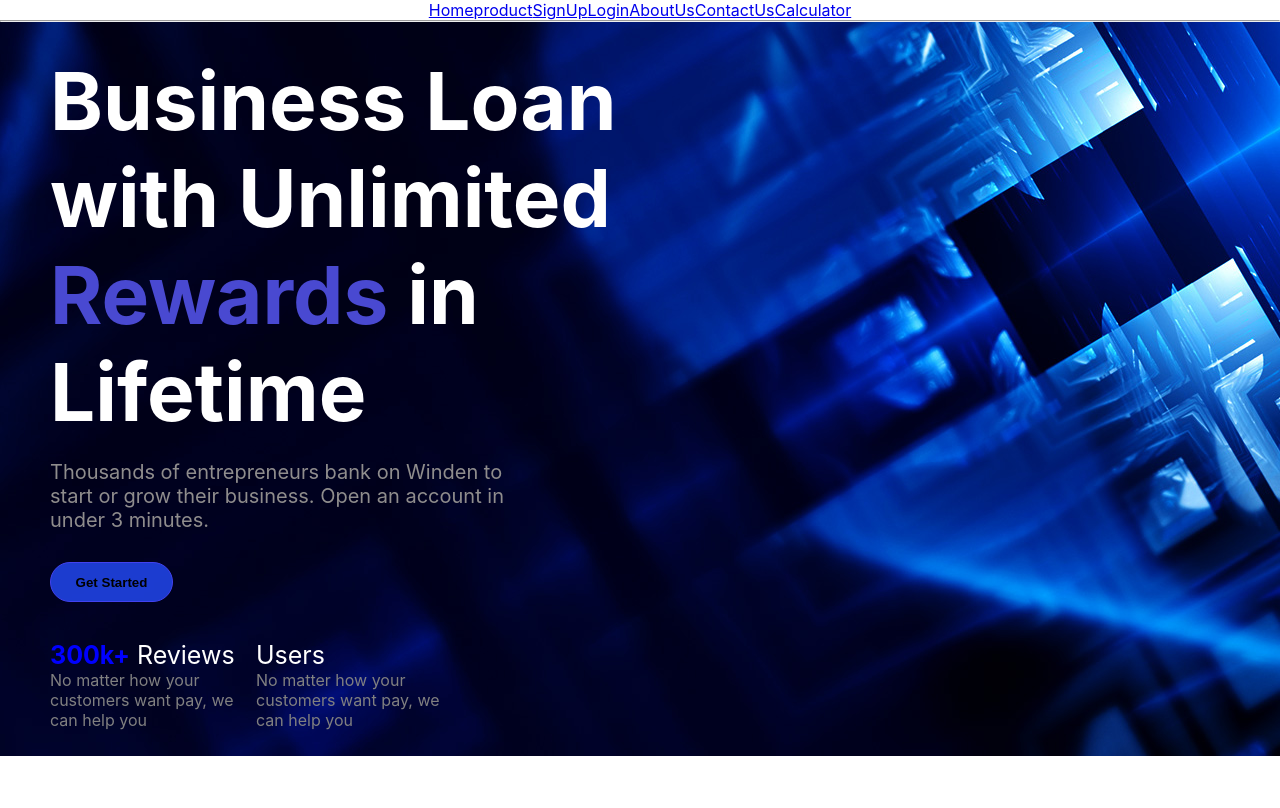
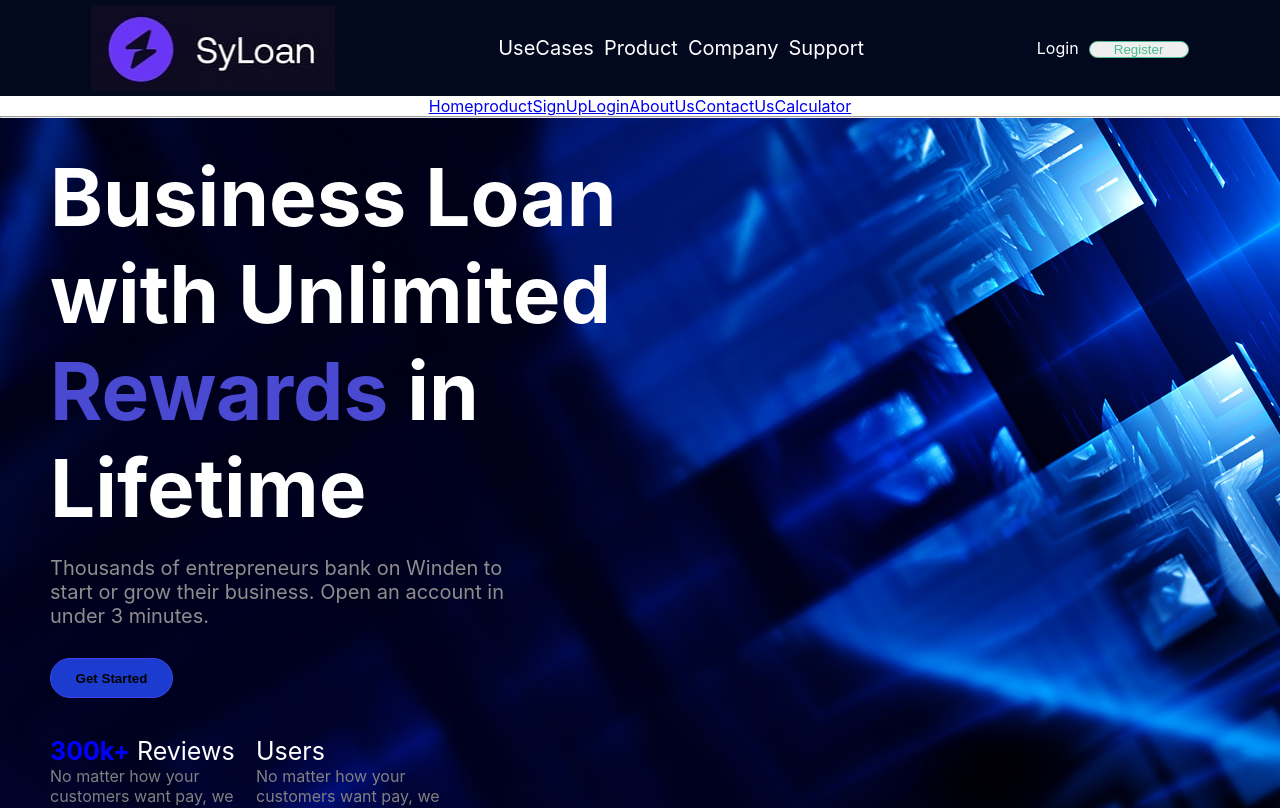
Before and after one commit to Maheshmelapakula/SyLoan-Finance, a React (Create React App) app in the folder syloan_finance/: page / in a window 1280 px wide. Shown: the top 808 px of the page. Built offline with nearby package versions, Linux system fonts and the light colour scheme.

Commit message:
againfinalpage

```diff
--- a/syloan_finance/src/Components/Components.css
+++ b/syloan_finance/src/Components/Components.css
@@ -17,15 +17,20 @@
 
 .navlist a{
     margin-right: 10px;
+    text-decoration:none;
+    color:white;
 }
 .register-nav a{
     margin-right: 10px;
+    text-decoration:none;
+    color:white;
 }
 #register-button{
     border: 1px solid rgb(75, 188, 143);
     width: 100px;
     border-radius: 14px;
     color:rgb(75, 188, 143);
+
 
 }
 
--- a/syloan_finance/src/Components/Navbar.jsx
+++ b/syloan_finance/src/Components/Navbar.jsx
@@ -13,6 +13,7 @@
 // export default Navbar
 import React from 'react'
 import { Link } from 'react-router-dom'
+ import logo from "./Assets/logo.jpg"
 
 const Navbar = () => {
   const links=[
@@ -47,7 +48,21 @@ const Navbar = () => {
   ]
   return (
     <div>
-
+    <nav className='navPage'>
+        <img src={logo} alt="1422211" />
+        <ul className='navList1'>
+            <li className='navlist'>
+                 <a href="#">UseCases</a>
+                <a href="#">Product</a>
+                 <a href="#">Company</a>
+                <a href="#">Support</a>
+             </li>
+        </ul>
+         <div className='register-nav'>
+         <a href="#">Login</a>
+         <button id='register-button'>Register</button>
+        </div>
+    </nav>
         {links.map((link)=>{
           return <Link to={link.path} key={link.path}>{link.title}</Link>
         })}
@@ -57,3 +72,30 @@ const Navbar = () => {
 }
 
 export default Navbar
+
+// import React from 'react'
+// import { useState } from 'react'
+// import './Components.css'
+// import logo from "../assets/logo.jpg"
+
+// const Navbar = () => {
+//   return (
+//     <nav className='navPage'>
+//         <img src={logo} alt="1422211" />
+//         <ul className='navList1'>
+//             <li className='navlist'>
+//                 <a href="#">UseCases</a>
+//                 <a href="#">Product</a>
+//                 <a href="#">Company</a>
+//                 <a href="#">Support</a>
+//             </li>
+//         </ul>
+//         <div className='register-nav'>
+//         <a href="#">Login</a>
+//         <button id='register-button'>Register</button>
+//         </div>
+//     </nav>
+//   )
+// }
+
+// export default Navbar
```
